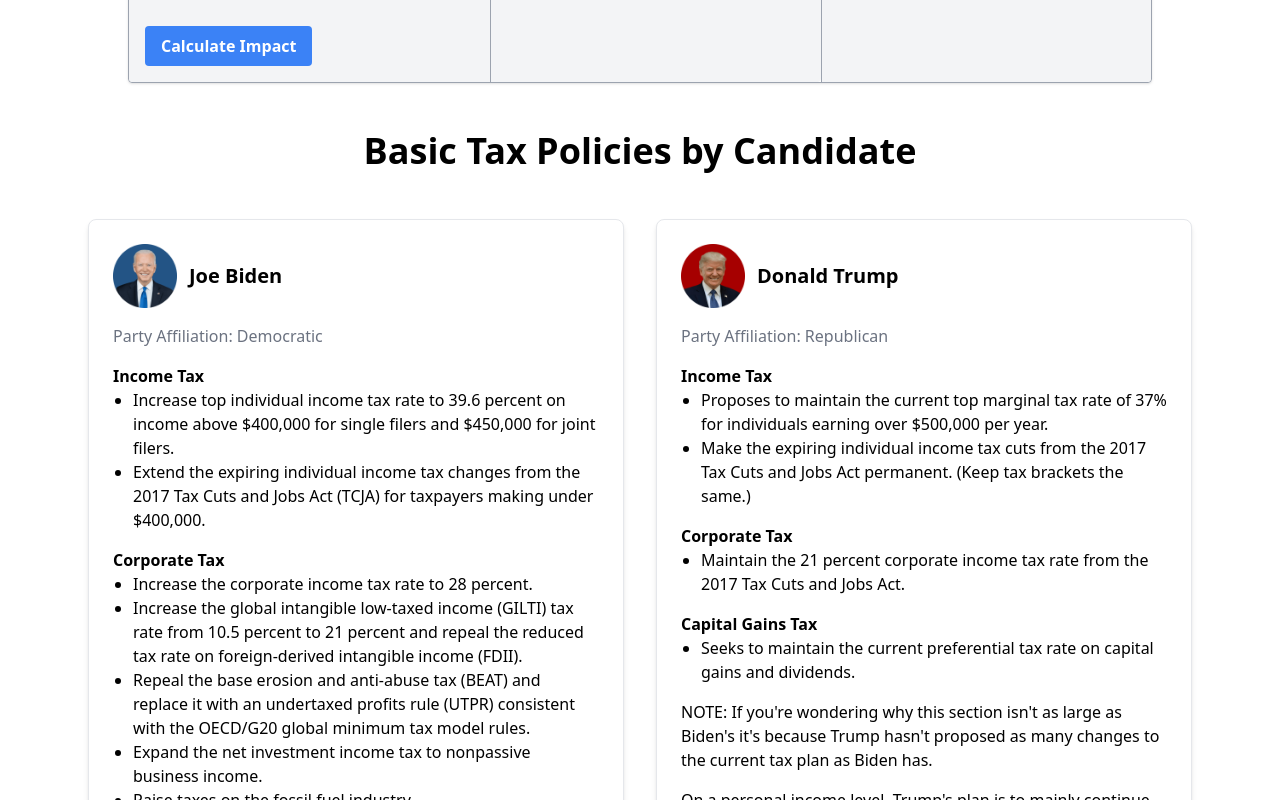
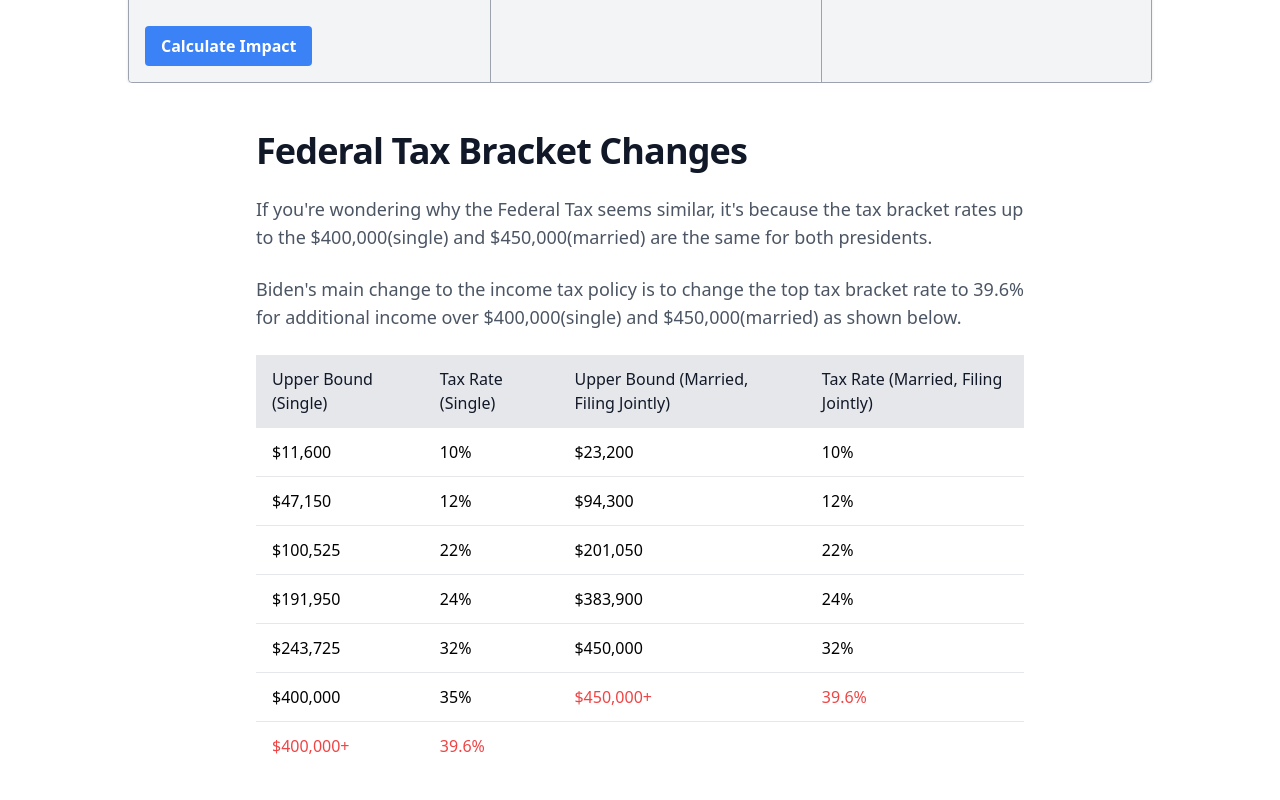
Before and after one commit to stevetng/tax-calculator, a Next.js app: page / in a window 1280 px wide. Shown: the part 760-1560 px from the top of the page. Built offline with nearby package versions, Linux system fonts and the light colour scheme.

Commit message:
small ui improvements

```diff
--- a/src/components/CalculationDetails.tsx
+++ b/src/components/CalculationDetails.tsx
@@ -3,7 +3,7 @@
 
 const CalculationDetails: React.FC = () => {
     return (
-          <div id="CalculationDetails" className="container text-black mx-auto px-4 md:px-6 lg:px-8">
+          <div id="CalculationDetails" className="container text-black mx-auto py-12 px-4 md:px-6 lg:px-8">
             <div className="mx-auto max-w-3xl">
               <div className="space-y-6">
                 <h2 className="text-3xl font-bold tracking-tight md:text-4xl">How The Tax Impact Was Calculated</h2>
--- a/src/components/ContactMe.tsx
+++ b/src/components/ContactMe.tsx
@@ -2,7 +2,7 @@
 
 const ContactMe: React.FC = () => {
   return (
-    <footer className="bg-gray-100 py-12">
+    <footer className="bg-gray-100 py-14">
       <div className="container mx-auto max-w-7xl px-4 md:px-6">
         <div className="grid grid-cols-1 gap-8 md:grid-cols-2">
           <div>
--- a/src/components/Header.tsx
+++ b/src/components/Header.tsx
@@ -5,9 +5,10 @@
   return (
     <header className="bg-gray-100 p-4 w-full text-black border">
       <div className="flex flex-col md:flex-row">
-        <h1 className="text-2xl md:text-3xl font-bold text-gray-800 max-w-6xl mx-auto w-full h-full">2024 Presidential Tax Calculator</h1>
-        <p className="font-semibold text-gray-800 p-2 text-sm md:text-base whitespace-nowrap"> <a href="#MoreInfo"> Policy Breakdown </a></p>
-        <p className="font-semibold text-gray-800 p-2 text-sm md:text-base"> <a href="#CalculationDetails"> Calculations </a></p>
+        <h1 className="text-2xl md:text-2xl font-bold text-gray-800 max-w-6xl mx-auto w-full h-full">2024 Presidential Tax Calculator</h1>
+        <p className="font-semibold text-gray-800 p-2 text-base md:text-base whitespace-nowrap"> <a href="#TaxBracket"> Tax Bracket Details</a></p>
+        <p className="font-semibold text-gray-800 p-2 text-base md:text-base whitespace-nowrap"> <a href="#MoreInfo"> Policy Breakdown </a></p>
+        <p className="font-semibold text-gray-800 p-2 text-base md:text-base"> <a href="#CalculationDetails"> Calculations </a></p>
       </div>
     </header>
   );
--- a/src/components/MoreInfo.tsx
+++ b/src/components/MoreInfo.tsx
@@ -3,7 +3,7 @@
 
 const MoreInfo: React.FC = () => {
   return (
-    <main id="MoreInfo" className="w-full max-w-6xl mx-auto px-4 py-8 md:px-6 md:py-12 text-black">
+    <main id="MoreInfo" className="w-full max-w-6xl mx-auto py-4 md:px-6 text-black">
       <h1 className="text-3xl font-bold mb-12 text-center md:text-4xl">Basic Tax Policies by Candidate</h1>
       <div className="grid grid-cols-1 md:grid-cols-2 gap-8">
         <div className="bg-white dark:bg-gray-800 border  border-gray-200 rounded-lg shadow-md p-6">
--- a/src/components/UserInfoForm.tsx
+++ b/src/components/UserInfoForm.tsx
@@ -43,7 +43,7 @@
   return (
     <form onSubmit={handleSubmit} className="space-y-4 bg-gray-100 p-4 flex-1 md:flex md:flex-col text-black rounded rounded-r-none sm:flex-row sm:max-w-full sm:w-full">
         <h2 className="text-lg font-semibold text-black">Enter Your Information</h2>
-        <p className="text-sm text-black">See the impacts of each candidate's policies on your household.</p>
+        <p className="text-sm text-black">See the impact of each candidate's policies on your household.</p>
         <hr className="solid"></hr>
         <fieldset>
             <legend className="text-base font-medium text-gray-900">Filing Status</legend>
--- /dev/null
+++ b/src/components/taxBracket.tsx
@@ -0,0 +1,91 @@
+import React from 'react';
+
+const TaxBracket: React.FC = () => {
+    return (
+        <section id="TaxBracket" className="bg-white pt-12 pb-4 dark:bg-gray-900">
+          <div className="container mx-auto px-4 md:px-6">
+            <div className="max-w-3xl mx-auto space-y-6">
+              <h2 className="text-3xl font-bold tracking-tight text-gray-900 dark:text-gray-100 md:text-4xl">
+                Federal Tax Bracket Changes
+              </h2>
+              <p className="text-lg text-gray-600 dark:text-gray-400">
+                If you're wondering why the Federal Tax seems similar, it's because the tax bracket rates up to the $400,000(single) and $450,000(married) are the same for both presidents.
+              </p>
+              <p className="text-lg text-gray-600 dark:text-gray-400">
+              Biden's main change to the income tax policy is to change the top tax bracket rate to 39.6% for additional income over $400,000(single) and $450,000(married) as shown below.
+              </p>
+              <div className="overflow-x-auto">
+                <table className="w-full table-auto border-collapse text-left">
+                  <thead>
+                    <tr className="bg-gray-200 dark:bg-gray-800">
+                      <th className="px-4 py-3 font-medium text-gray-900 dark:text-gray-100">Upper Bound (Single)</th>
+                      <th className="px-4 py-3 font-medium text-gray-900 dark:text-gray-100">Tax Rate (Single)</th>
+                      <th className="px-4 py-3 font-medium text-gray-900 dark:text-gray-100">
+                        Upper Bound (Married, Filing Jointly)
+                      </th>
+                      <th className="px-4 py-3 font-medium text-gray-900 dark:text-gray-100">
+                        Tax Rate (Married, Filing Jointly)
+                      </th>
+                    </tr>
+                  </thead>
+                  <tbody>
+                    <tr>
+                      <td className="border-t border-gray-200 px-4 py-3 dark:border-gray-700">$11,600</td>
+                      <td className="border-t border-gray-200 px-4 py-3 dark:border-gray-700">10%</td>
+                      <td className="border-t border-gray-200 px-4 py-3 dark:border-gray-700">$23,200</td>
+                      <td className="border-t border-gray-200 px-4 py-3 dark:border-gray-700">10%</td>
+                    </tr>
+                    <tr>
+                      <td className="border-t border-gray-200 px-4 py-3 dark:border-gray-700">$47,150</td>
+                      <td className="border-t border-gray-200 px-4 py-3 dark:border-gray-700">12%</td>
+                      <td className="border-t border-gray-200 px-4 py-3 dark:border-gray-700">$94,300</td>
+                      <td className="border-t border-gray-200 px-4 py-3 dark:border-gray-700">12%</td>
+                    </tr>
+                    <tr>
+                      <td className="border-t border-gray-200 px-4 py-3 dark:border-gray-700">$100,525</td>
+                      <td className="border-t border-gray-200 px-4 py-3 dark:border-gray-700">22%</td>
+                      <td className="border-t border-gray-200 px-4 py-3 dark:border-gray-700">$201,050</td>
+                      <td className="border-t border-gray-200 px-4 py-3 dark:border-gray-700">22%</td>
+                    </tr>
+                    <tr>
+                      <td className="border-t border-gray-200 px-4 py-3 dark:border-gray-700">$191,950</td>
+                      <td className="border-t border-gray-200 px-4 py-3 dark:border-gray-700">24%</td>
+                      <td className="border-t border-gray-200 px-4 py-3 dark:border-gray-700">$383,900</td>
+                      <td className="border-t border-gray-200 px-4 py-3 dark:border-gray-700">24%</td>
+                    </tr>
+                    <tr>
+                      <td className="border-t border-gray-200 px-4 py-3 dark:border-gray-700">$243,725</td>
+                      <td className="border-t border-gray-200 px-4 py-3 dark:border-gray-700">32%</td>
+                      <td className="border-t border-gray-200 px-4 py-3 dark:border-gray-700">$450,000</td>
+                      <td className="border-t border-gray-200 px-4 py-3 dark:border-gray-700">32%</td>
+                    </tr>
+                    <tr>
+                      <td className="border-t border-gray-200 px-4 py-3 dark:border-gray-700">$400,000</td>
+                      <td className="border-t border-gray-200 px-4 py-3 dark:border-gray-700">35%</td>
+                      <td className="border-t border-gray-200 px-4 py-3 dark:border-gray-700"><span className="font-medium text-red-500">$450,000+</span></td>
+                      <td className="border-t border-gray-200 px-4 py-3 dark:border-gray-700"><span className="font-medium text-red-500">39.6%</span></td>
+                    </tr>
+                    <tr>
+                      <td className="border-t border-gray-200 px-4 py-3 dark:border-gray-700">
+                        <span className="font-medium text-red-500">$400,000+</span>
+                      </td>
+                      <td className="border-t border-gray-200 px-4 py-3 dark:border-gray-700">
+                        <span className="font-medium text-red-500">39.6%</span>
+                      </td>
+                      <td className="border-t border-gray-200 px-4 py-3 dark:border-gray-700">
+                        <span className="font-medium text-red-500"></span>
+                      </td>
+                      <td className="border-t border-gray-200 px-4 py-3 dark:border-gray-700">
+                        <span className="font-medium text-red-500"></span>
+                      </td>
+                    </tr>
+                  </tbody>
+                </table>
+              </div>
+            </div>
+          </div>
+        </section>
+      )
+};
+
+export default TaxBracket;
--- a/src/pages/index.tsx
+++ b/src/pages/index.tsx
@@ -3,6 +3,7 @@
 import Header from '@components/Header';
 import UserInfoForm from '@components/UserInfoForm';
 import CandidateComparison from '@components/CandidateComparison';
+import TaxBracket from '@components/taxBracket';
 // import Footer from '@components/Footer';
 import MoreInfo from '@components/MoreInfo';
 import CalculationDetails from '@components/CalculationDetails';
@@ -39,6 +40,7 @@
         <UserInfoForm onSubmit={handleUserInfoSubmit} />
           <CandidateComparison userInfo={userInfo} />
         </div>
+        <TaxBracket />
         <MoreInfo />
         <CalculationDetails />
       </main>
```
Also changed, not shown: src/components/CandidateComparison.tsx (+12 -12 lines).
